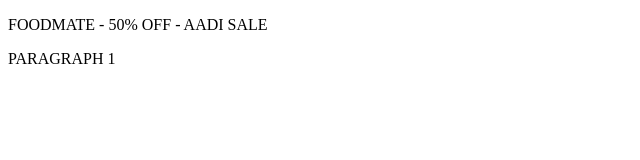
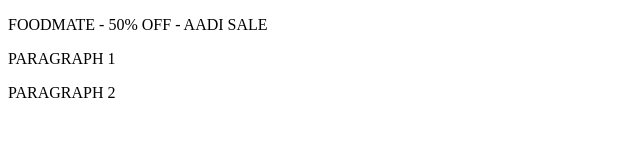
Before and after one commit to arnoldrnld/foodmate, a plain HTML site: page index.html in a window 1280 px wide. Shown: the whole page, without its empty margins (0-640 px from the left). Drawn offline with Linux system fonts and the light colour scheme.

Commit message:
Add para2 index

```diff
--- a/index.html
+++ b/index.html
@@ -8,5 +8,6 @@
 <body>
   <p>FOODMATE - 50% OFF - AADI SALE</p>
   <p>PARAGRAPH 1</p>
+  <p>PARAGRAPH 2</p>
 </body>
 </html>
```
